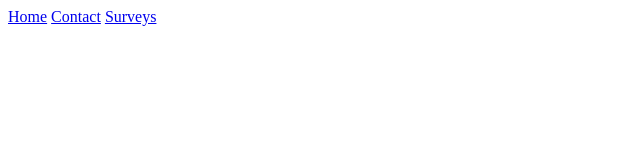
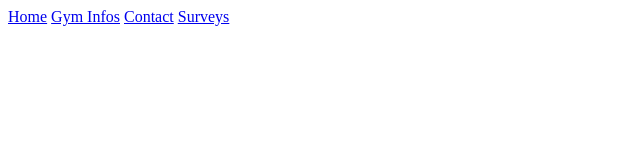
Before and after one commit to Marcel22R/we-pdf-pwa, a SvelteKit app in the folder kraftkammerPano/: page / in a window 1280 px wide. Shown: the top 160 px of the page, without its empty margins (0-640 px from the left). Built offline with nearby package versions, Linux system fonts and the light colour scheme.

Commit message:
Added gym page, where data can be processed and shown

```diff
--- a/kraftkammerPano/src/routes/+page.svelte
+++ b/kraftkammerPano/src/routes/+page.svelte
@@ -4,6 +4,7 @@
 
 <nav>
 	<a href="{base}/">Home</a>
+    <a href="{base}/gym">Gym Infos</a>
 	<a href="{base}/contact">Contact</a>
 	<a href="{base}/surveys">Surveys</a>
 </nav>
```
